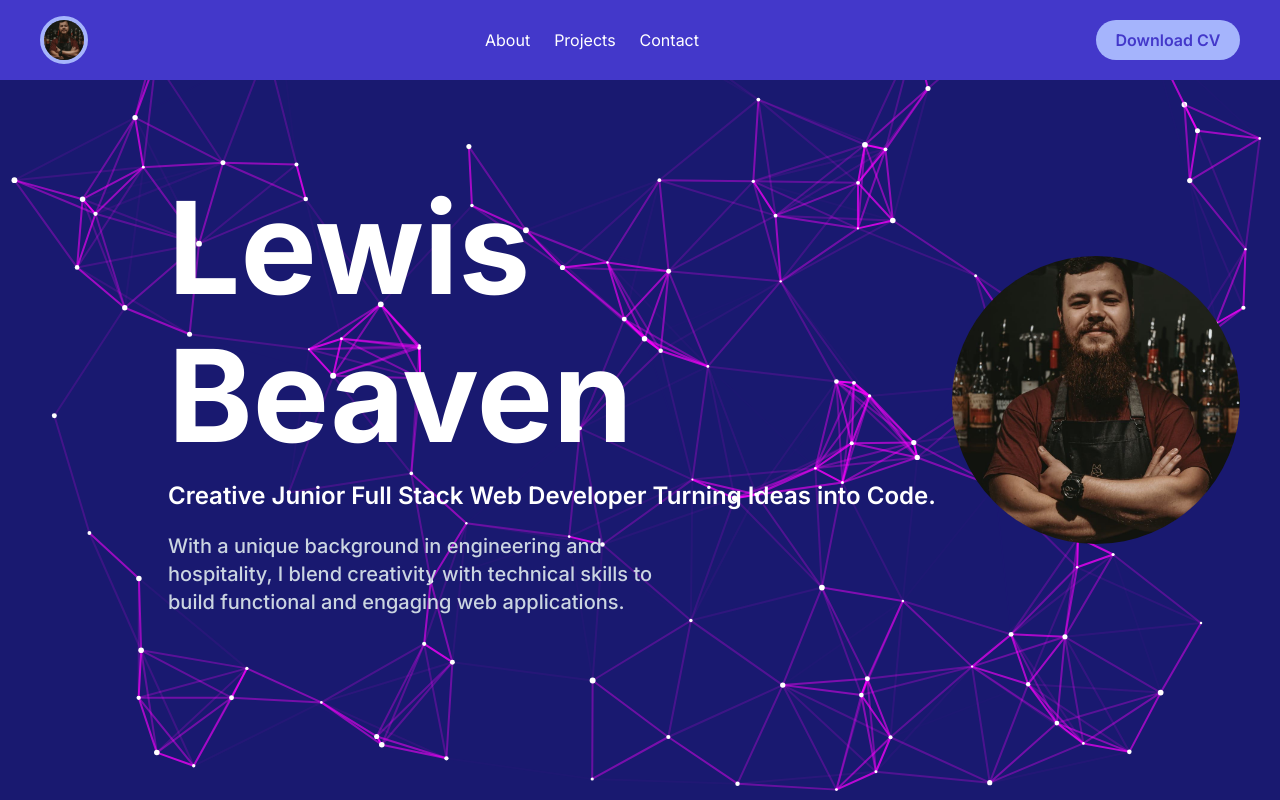
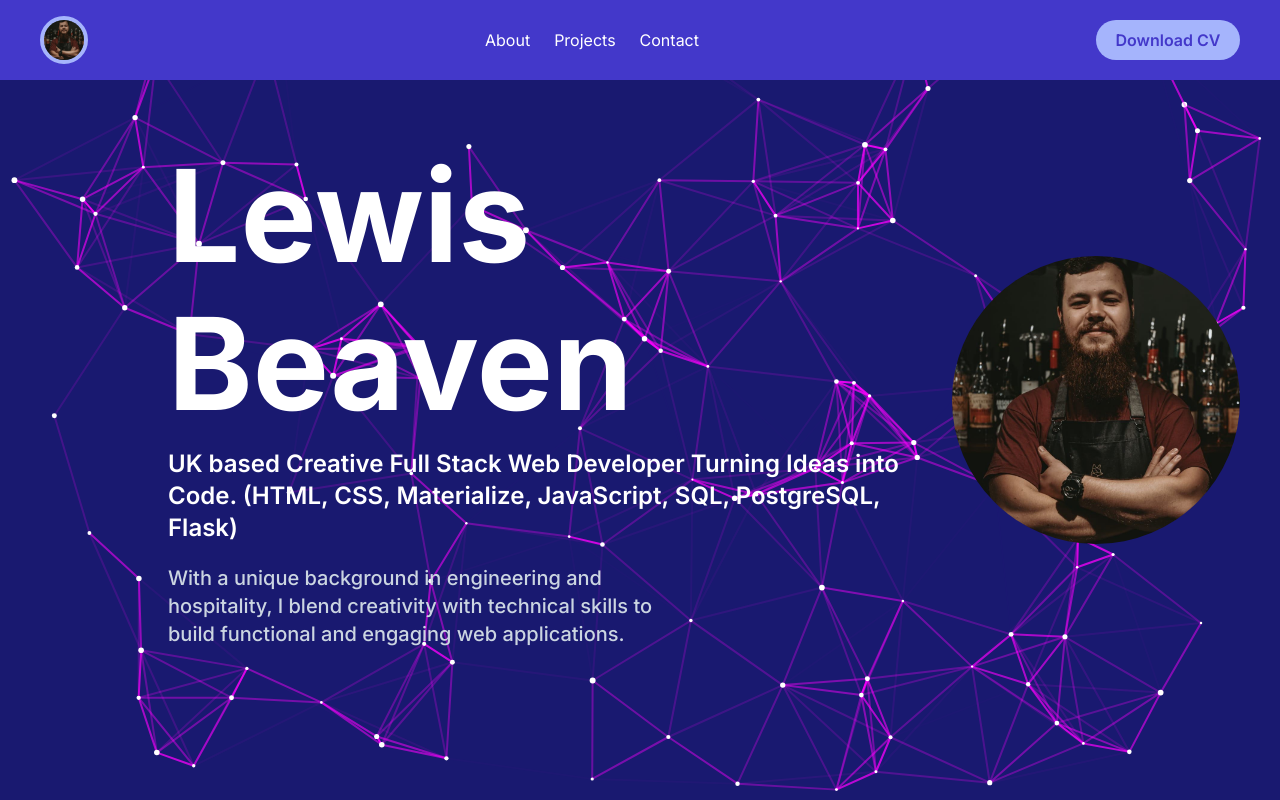
Before and after one commit to LewBeavenDev/Lewbeavendev-Portfolio, a Next.js app: page / in a window 1280 px wide. Shown: the top 800 px of the page. Built offline with nearby package versions, Linux system fonts and the light colour scheme.

Commit message:
small edits made

```diff
--- a/components/Hero.tsx
+++ b/components/Hero.tsx
@@ -33,7 +33,7 @@ const Hero = () => {
           animate={{ opacity: 1, y:0 }}
           transition={{ duration: 1, delay:1, type: 'spring', stiffness: 300 }}
           className="text-xl md:text-2xl font-semibold text-white">
-          Creative Junior Full Stack Web Developer Turning Ideas into Code.
+          UK based Creative Full Stack Web Developer Turning Ideas into Code. (HTML, CSS, Materialize, JavaScript, SQL, PostgreSQL, Flask)
         </motion.h2>
         <motion.p
           initial={{ opacity: 0, y:50 }}
```
